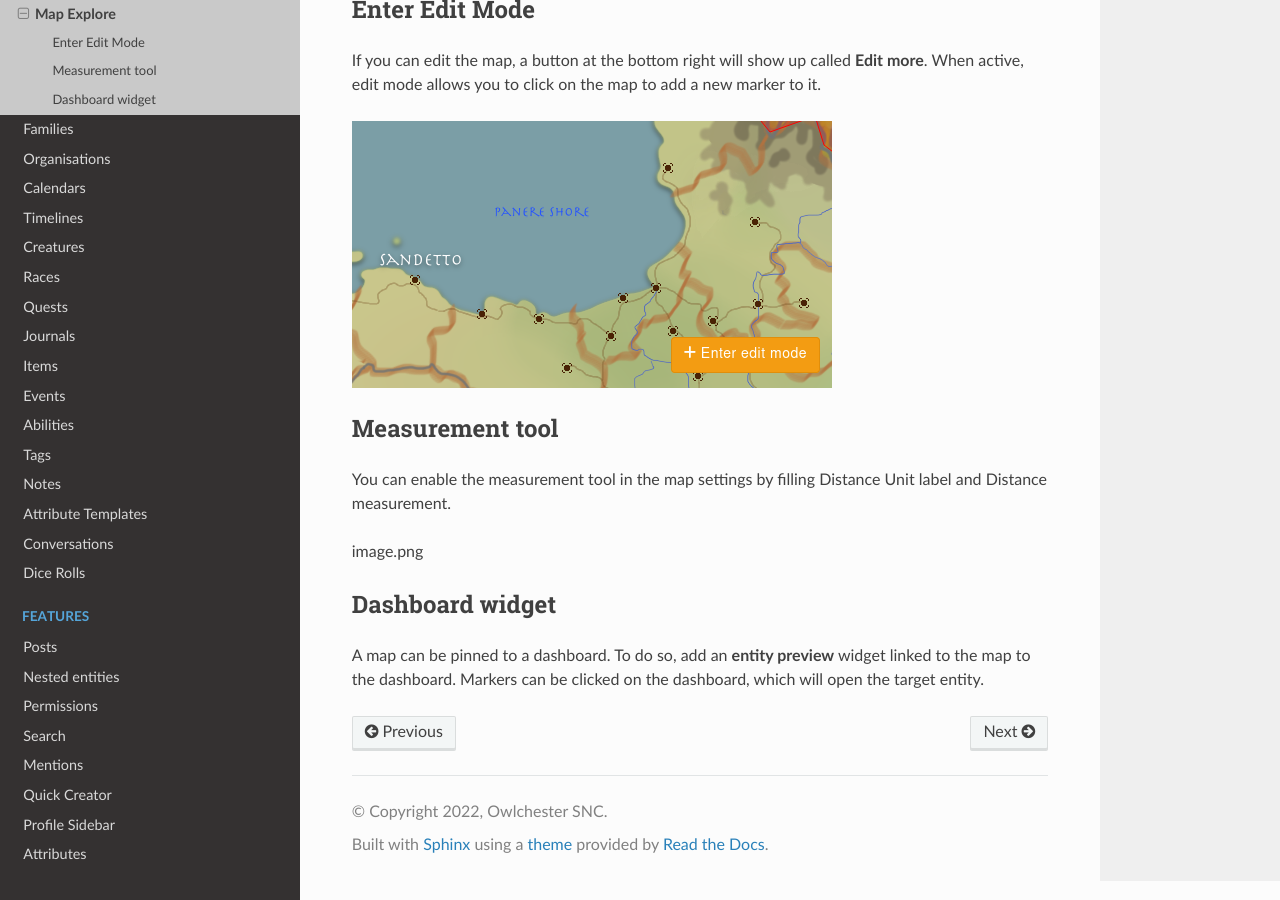
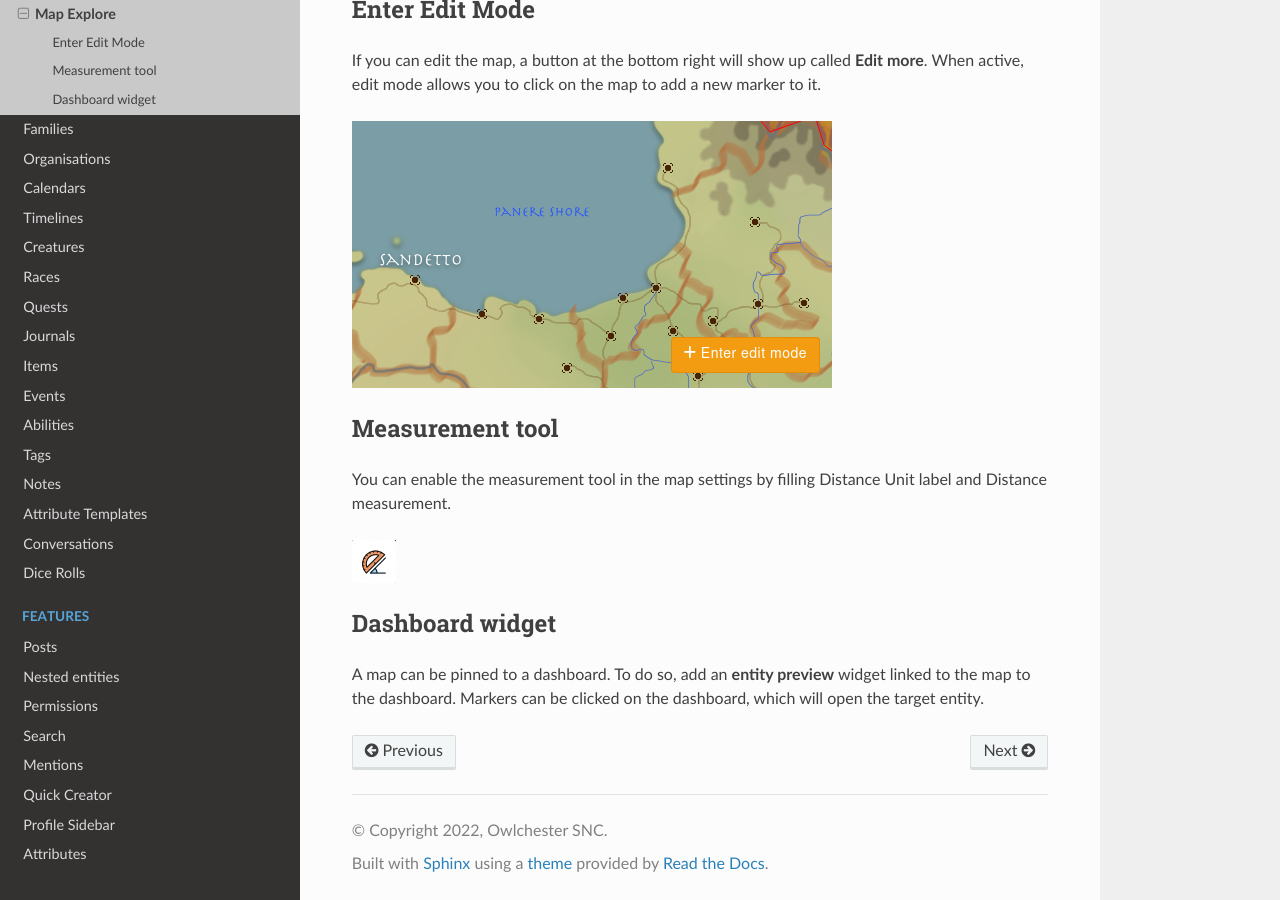
Before and after one commit to owlchester/kanka-docs, a Sphinx documentation site: the page built from docs/source/entities/maps/explore.md, in a window 1280 px wide and 900 px high, scrolled down 689 px. Built offline with Sphinx 7.4.7 and the Read the Docs theme 2.0.0, drawn with Linux system fonts in a browser that asks for light colours.

Commit message:
Update measurement tool display !

```diff
--- a/docs/source/entities/maps/explore.md
+++ b/docs/source/entities/maps/explore.md
@@ -16,7 +16,7 @@ If you can edit the map, a button at the bottom right will show up called **Edit
 ## Measurement tool
 You can enable the measurement tool in the map settings by filling Distance Unit label and Distance measurement.
 
-image.png
+![Measurement tool icon](img/map-measurement-tool.jpg)
 
 ## Dashboard widget
 
```
